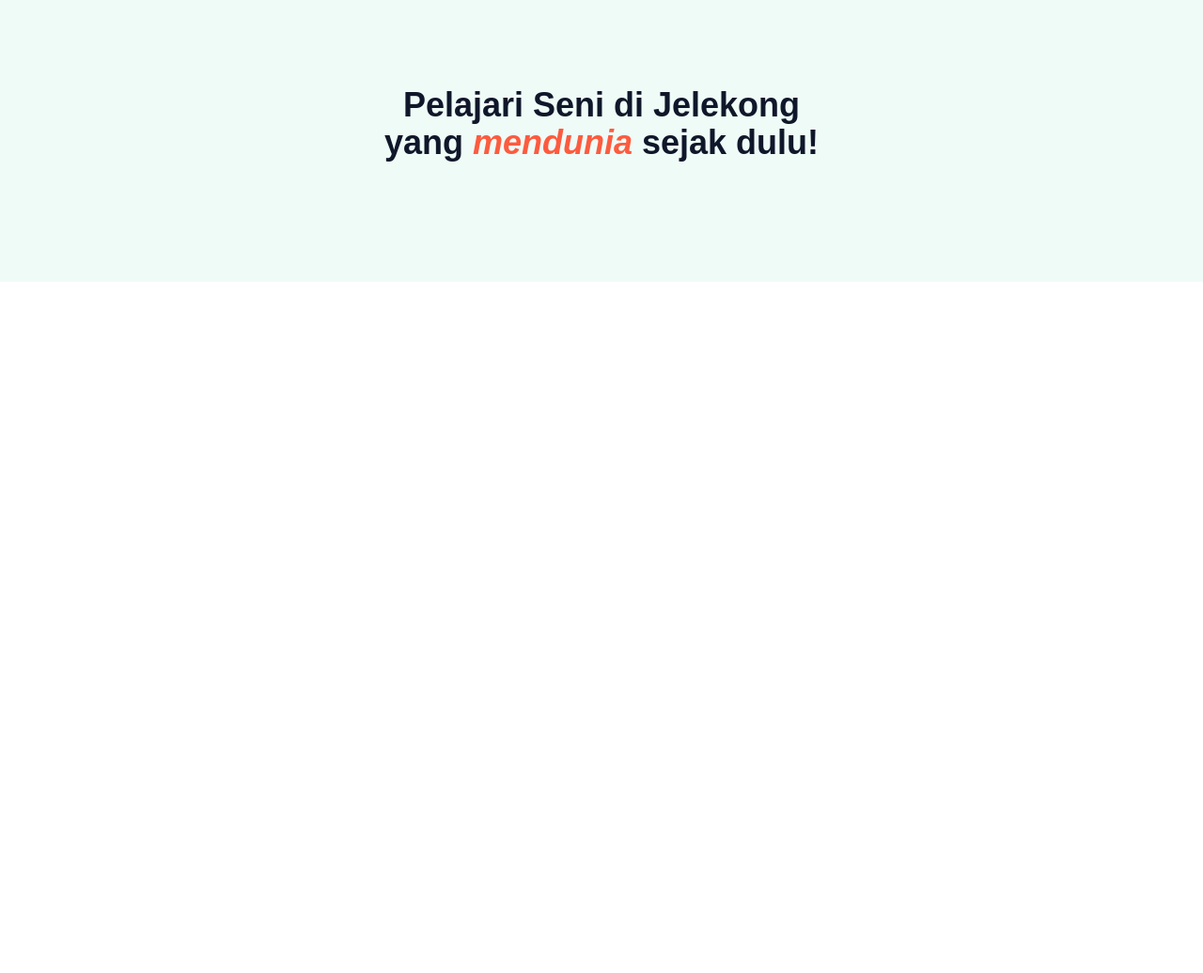
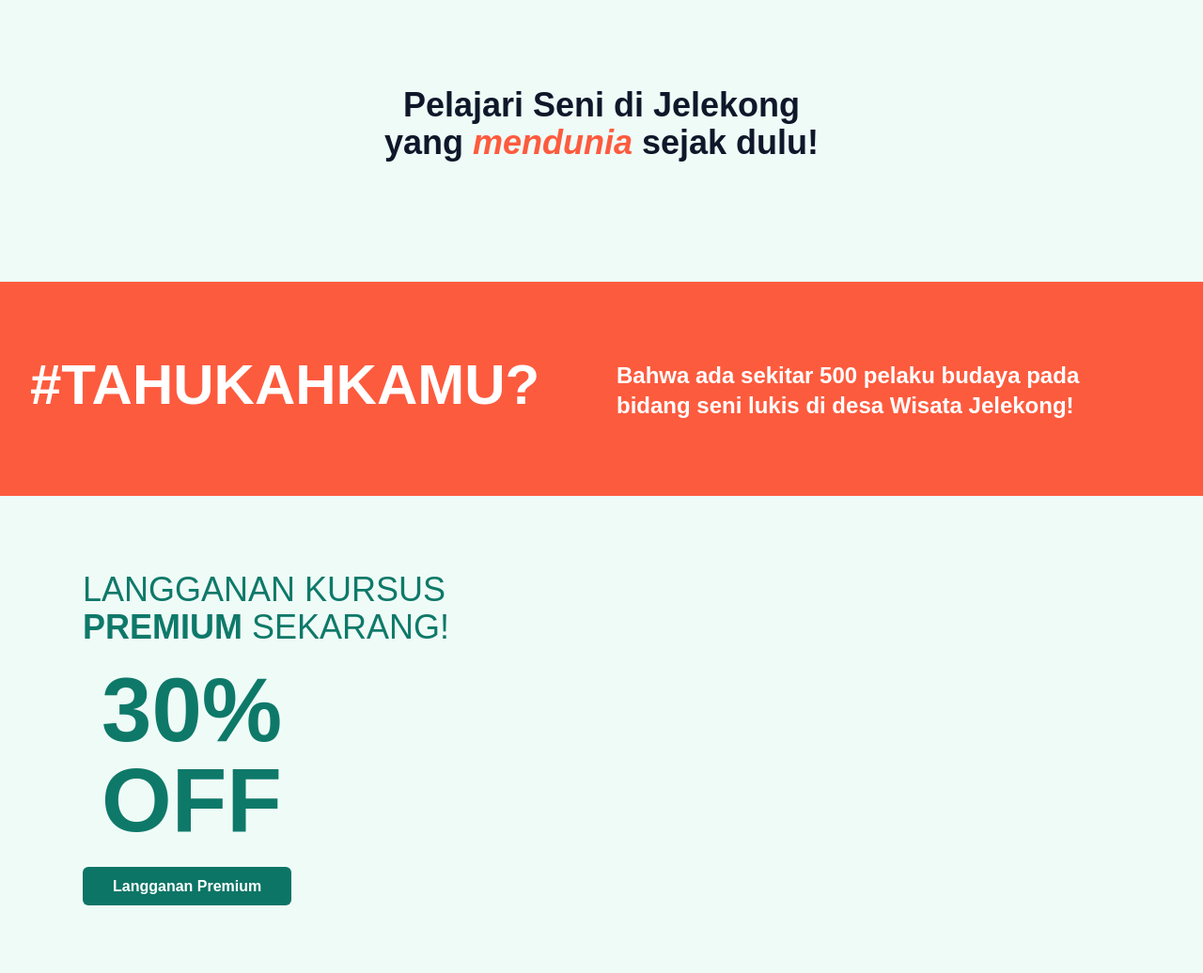
Before and after one commit to elfira21/Art-of-jelekong, a website: page index.html in a window 1280 px wide. Shown: the part 953-1989 px from the top of the page at 94% size. Before the commit the page ends 1253 px from the top, so only its background shows below. Drawn offline with Linux system fonts and the light colour scheme.

Commit message:
perubahan

```diff
--- a/index.html
+++ b/index.html
@@ -10,6 +10,7 @@
     <link href="https://cdnjs.cloudflare.com/ajax/libs/font-awesome/6.0.0-beta3/css/all.min.css" rel="stylesheet">
 </head>
 <body>
+    <!-- Header Start -->
     <!-- Header Start -->
     <header class="bg-transparent absolute top-0 left-0 w-full
     flex items-center z-10">
@@ -82,10 +83,10 @@
     <!-- Hero Section End -->
 
     <!-- Seni Jelekong -->
-    <section id="portofolio" class="pt-36 pb-16
+    <section id="kesenian" class="pt-36 pb-16
     bg-second">
     <div class="container">
-        <div class="w-full px-4">
+        <div class="w-full px-6">
             <div class="max-w-xl mx-auto text-center mb-16">
                 <h1 class="font-bold text-slate-900 text-4xl mb-4">Pelajari Seni di Jelekong  <br>yang <span class="text-third"><em>mendunia</em></span> sejak dulu!</h1>
             </div>
@@ -94,6 +95,38 @@
     </section>
     <!-- Seni jelekong -->
 
+    <!-- Promo -->
+   <section id="promo" class="pt-20 pb-12 bg-third">
+    <div class="container">
+        <div class="flex flex-wrap">
+            <div class="w-full px-4 mb-10 lg:w-1/2">
+                <h2 class="font-bold uppercase text-white text-3xl lg:text-6xl">#TahukahKamu?</h2>
+            </div>
+            <div class="w-full px-4 lg:w-1/2">
+                <h4 class="font-bold text-xl text-white lg:text-2xl lg:pt-1">Bahwa ada sekitar 500 pelaku budaya pada
+                    <span class="block">bidang seni lukis di desa Wisata Jelekong!</span>
+                </h4>
+            </div>
+        </div>
+    </div>
+   </section>
+    <!-- Promo end -->
+
+    <!-- Promo2 start-->
+    <section id="promo2" class="pt-20 pb-12 bg-second">
+        <div class="container">
+            <div class="flex flex-wrap">
+                <div class="w-full px-4 mb-8 lg:ml-14">
+                    <h2 class="font-normal uppercase text-2xl text-five mb-5 md:text-3xl lg:text-4xl">Langganan Kursus <span class="block"><span class="font-extrabold">Premium</span> Sekarang!</span></h2>
+                    <h1 class="font-bold uppercase text-5xl text-five mb-8 lg:ml-5 lg:text-8xl"><span class="font-extrabold">30%</span><span class="block">OFF</span></h1>
+                    <a href="#" class="text-base font-semibold text-white
+                    bg-primary py-3 px-8 rounded-md hover:shadow-lg
+                    hover:opacity-80 transition duration-300 ease-in-out">Langganan Premium</a>
+                </div>
+        </div>
+    </section>
+    <!-- Promo2 end -->
+
    <script src="dist/js/script.js"></script>
 </body>
 </html>
--- a/tailwind.config.js
+++ b/tailwind.config.js
@@ -11,6 +11,7 @@ module.exports = {
         primary: '#0C7566',
         second: '#EFFBF7' ,
         third: '#FD5B3E',
+        five: '#0E7969',
       },
       screens: {
         '2xl': '1320px',
```
Also changed, not shown: dist/output.css.
